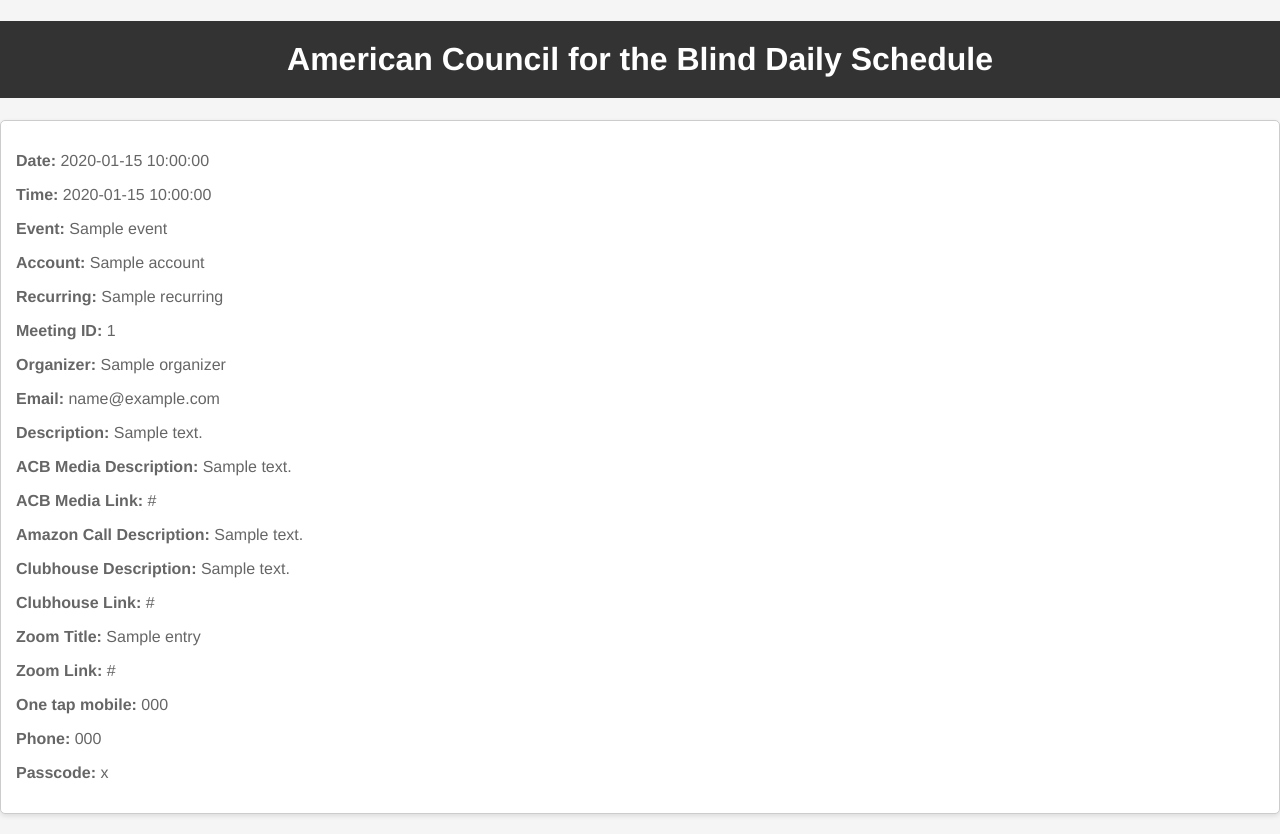
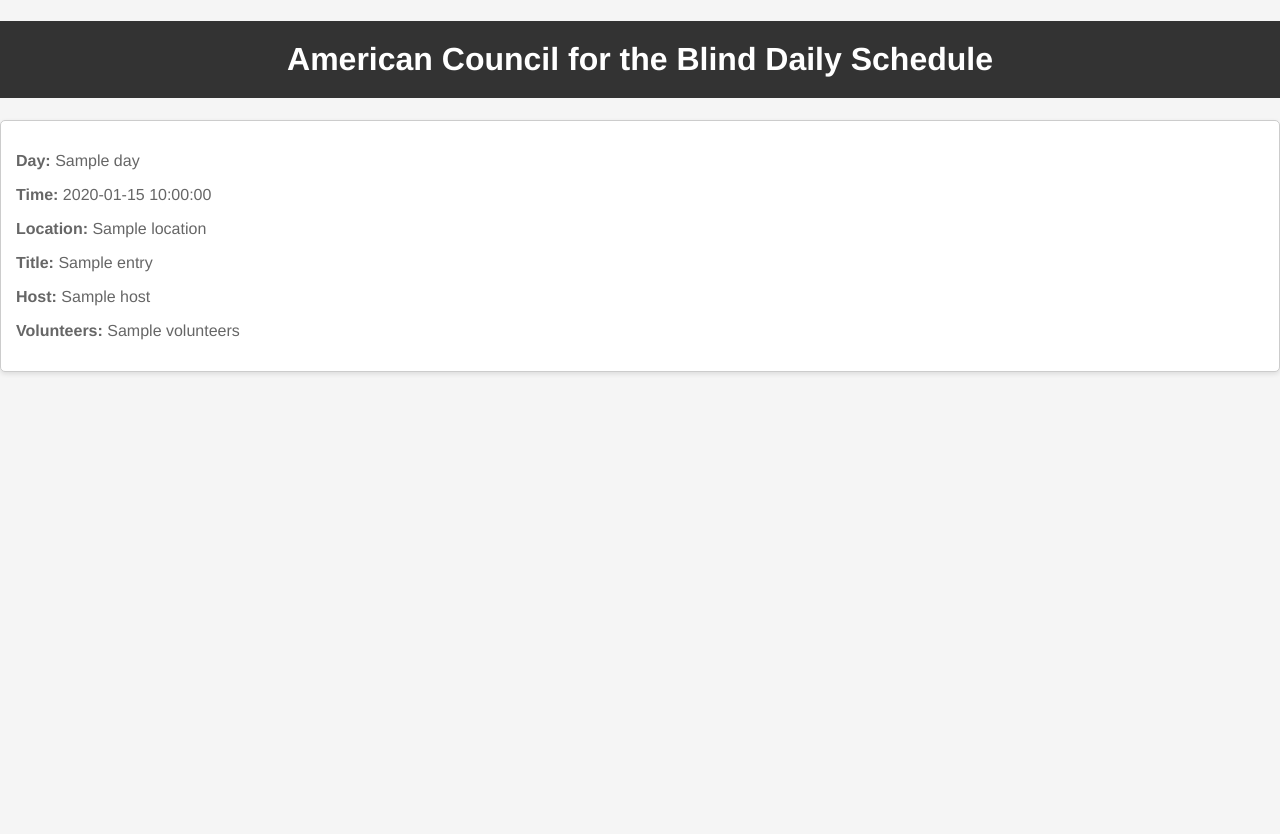
Before and after one commit to cfgdelaware23/Team-2, a Flask app: template backend/templates/index.html in a window 1280 px wide. After the commit the page ends 374 px from the top, so only its background shows below. Run offline with Flask 3, Linux system fonts and the light colour scheme; the template is opened without the code that fills it: most values are stand-ins (such as "Sample title", 1, 10 or a date in 2020).

Commit message:
Edited the htmnl file to contain certain values

```diff
--- a/backend/templates/index.html
+++ b/backend/templates/index.html
@@ -9,23 +9,24 @@
     {% for entry in csv_data %}
     <div class="event">
         <p>
-            <strong>Date:</strong> {{ entry['Date'] }}
+            <strong>Day:</strong> {{ entry['Day'] }}
         </p>
         <p>
             <strong>Time:</strong> {{ entry['Time'] }}
         </p>
         <p>
-            <strong>Event:</strong> {{ entry['Event'] }}
+            <strong>Location:</strong> {{ entry['Location'] }}
         </p>
         <p>
-            <strong>Account:</strong> {{ entry['Account'] }}
+            <strong>Title:</strong> {{ entry['Title'] }}
         </p>
         <p>
-            <strong>Recurring:</strong> {{ entry['Recurring'] }}
+            <strong>Host:</strong> {{ entry['Host'] }}
         </p>
         <p>
-            <strong>Meeting ID:</strong> {{ entry['Meeting ID'] }}
+            <strong> Volunteers:</strong> {{ entry['Volunteers'] }}
         </p>
+        {#
         <p>
             <strong>Organizer:</strong> {{ entry['Organizer'] }}
         </p>
@@ -66,6 +67,7 @@
         <p>
             <strong>Passcode:</strong> {{ entry['Passcode'] }}
         </p>
+        #}
     </div>
     {% endfor %}
 </body>
```
